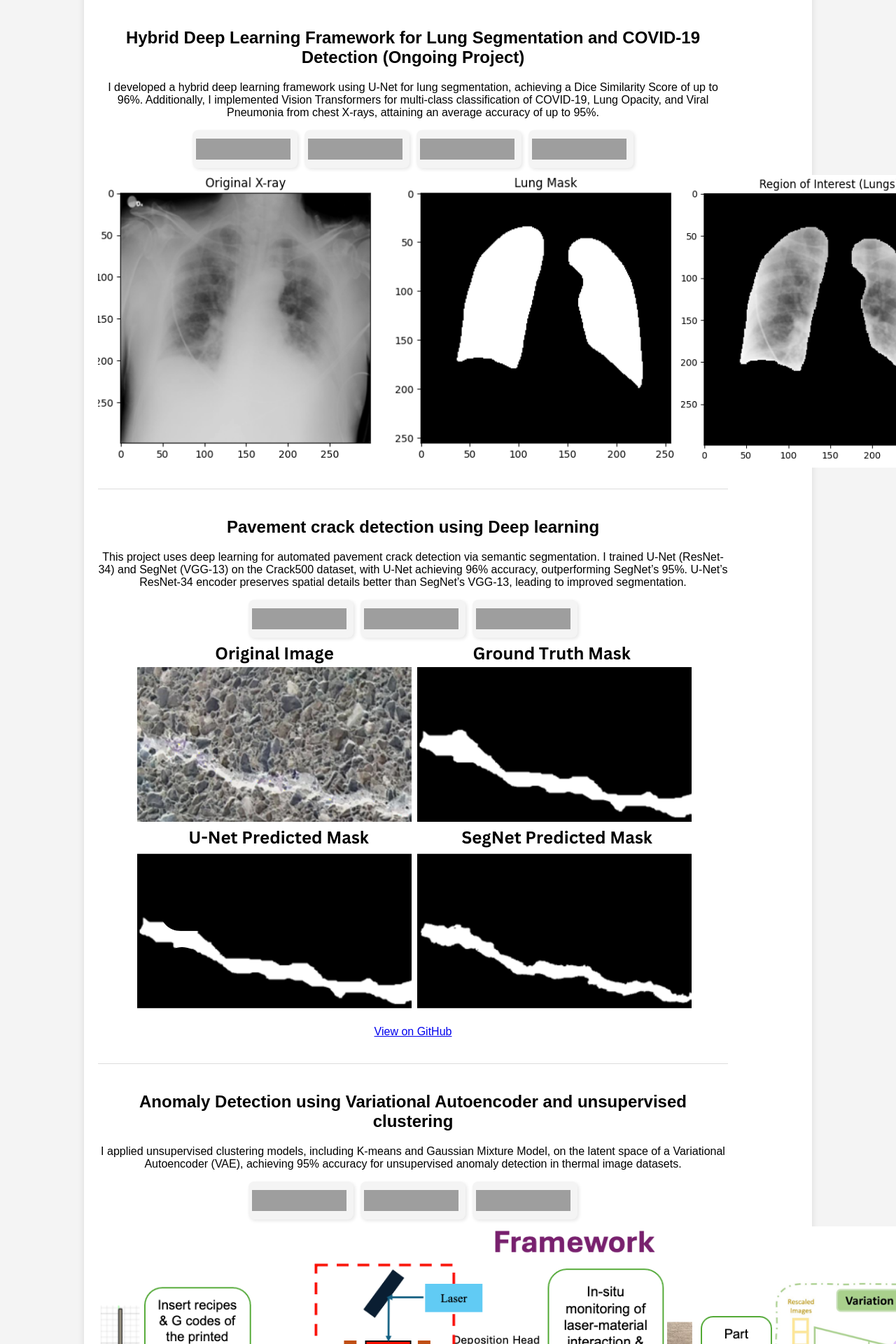
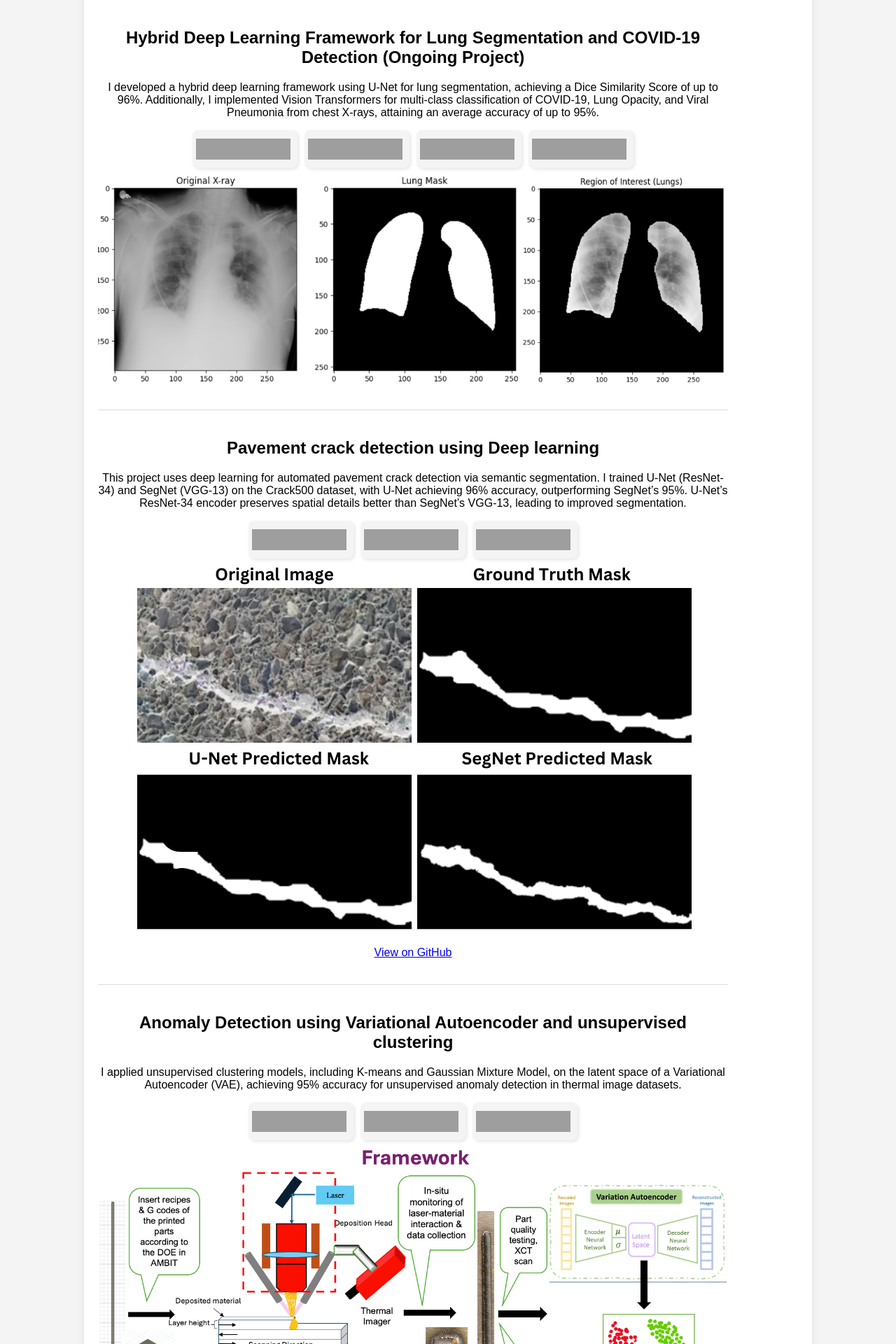
Before and after one commit to IE0005/IE0005.github.io, a Jekyll site: the page built from index.md, in a window 1280 px wide. Shown: the part 1389-3309 px from the top of the page at 70% size. Built offline with Jekyll 4.4.1, drawn with Linux system fonts in a browser that asks for light colours; grey boxes are pictures that could not be loaded.

Commit message:
Update default.html

```diff
--- a/_layouts/default.html
+++ b/_layouts/default.html
@@ -183,7 +183,7 @@ description: "Computer Vision | Deep Learning | Data Augmentation | AI Research"
     }
 
     .project img, .publication img, .poster img {
-        max-width: 150%;
+        max-width: 100%;
         display: block;
         margin: 10px auto;
         align-items: center;
@@ -224,7 +224,7 @@ description: "Computer Vision | Deep Learning | Data Augmentation | AI Research"
     .publication-image {
         max-width: 100%;
         height: auto;
-        max-height: 300px;
+        max-height: 500px;
         border-radius: 5px;
         box-shadow: 0px 4px 6px rgba(0, 0, 0, 0.1);
     }
```
